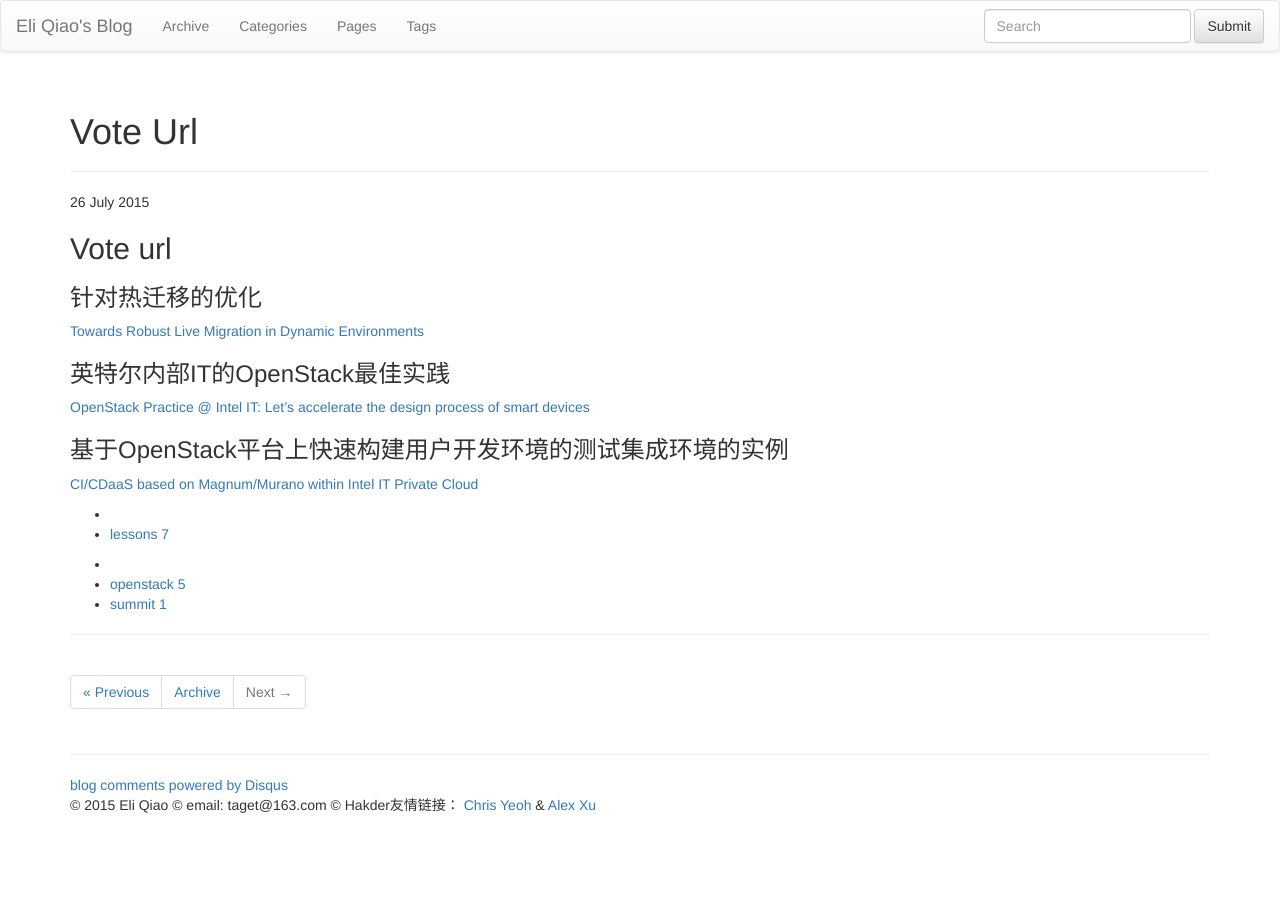
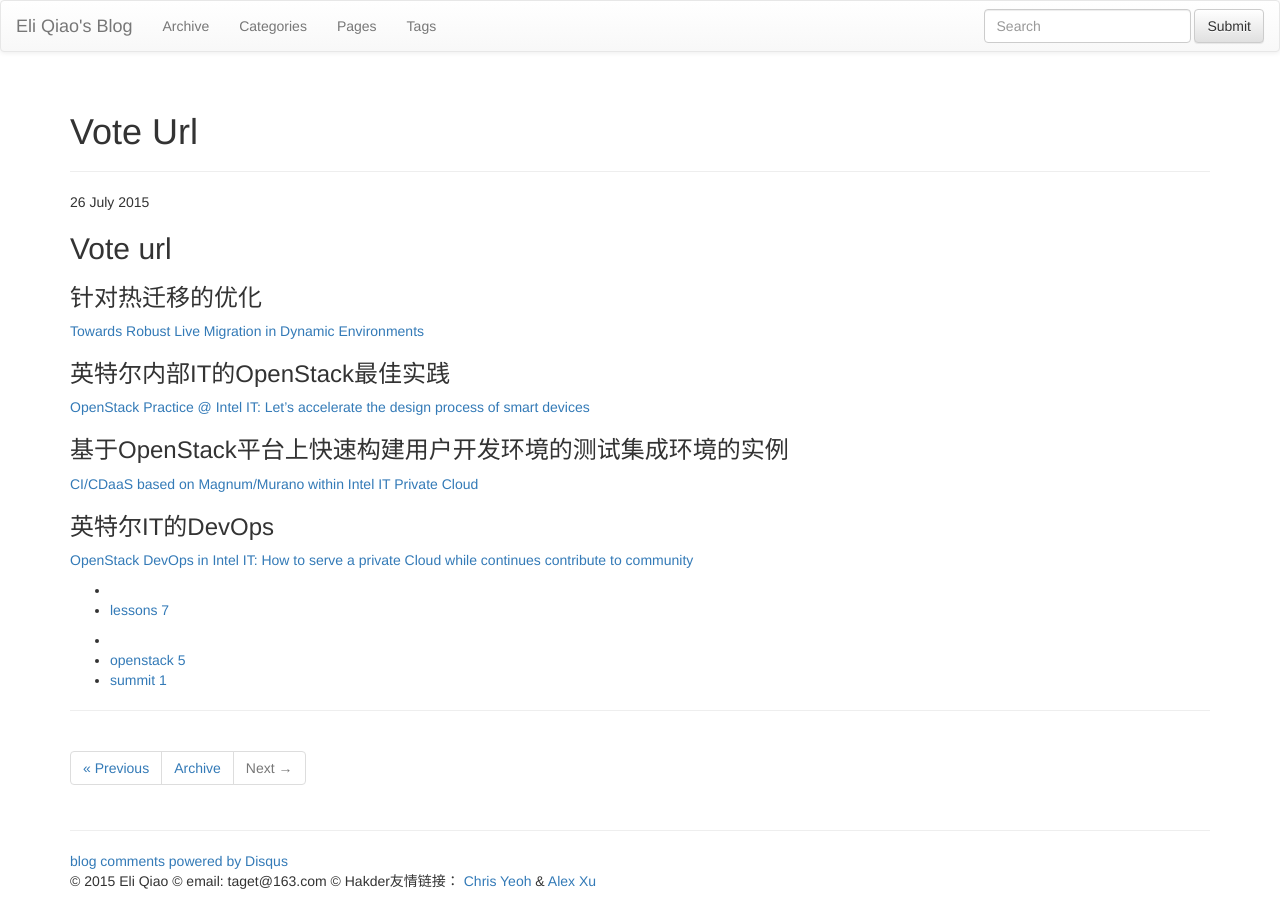
Before and after one commit to taget/taget.github.io, a Jekyll site: the page built from _posts/openstack/2015-07-26-vote-url.md, in a window 1280 px wide. Built offline with Jekyll 4.4.1, drawn with Linux system fonts in a browser that asks for light colours; nearby versions of some CDN libraries; library files that are not in the unit come from our copies; comment, search, counter and statistics services are not loaded.

Commit message:
Add new voting url

```diff
--- a/_posts/openstack/2015-07-26-vote-url.md
+++ b/_posts/openstack/2015-07-26-vote-url.md
@@ -15,3 +15,6 @@ tags : [openstack, summit]
 
 ### 基于OpenStack平台上快速构建用户开发环境的测试集成环境的实例
 [CI/CDaaS based on Magnum/Murano within Intel IT Private Cloud](https://www.openstack.org/summit/tokyo-2015/vote-for-speakers/Presentation/6679){:target="_blank"}
+
+### 英特尔IT的DevOps
+[OpenStack DevOps in Intel IT: How to serve a private Cloud while continues contribute to community](https://www.openstack.org/summit/tokyo-2015/vote-for-speakers/Presentation/4610){:target="_blank"}
```
